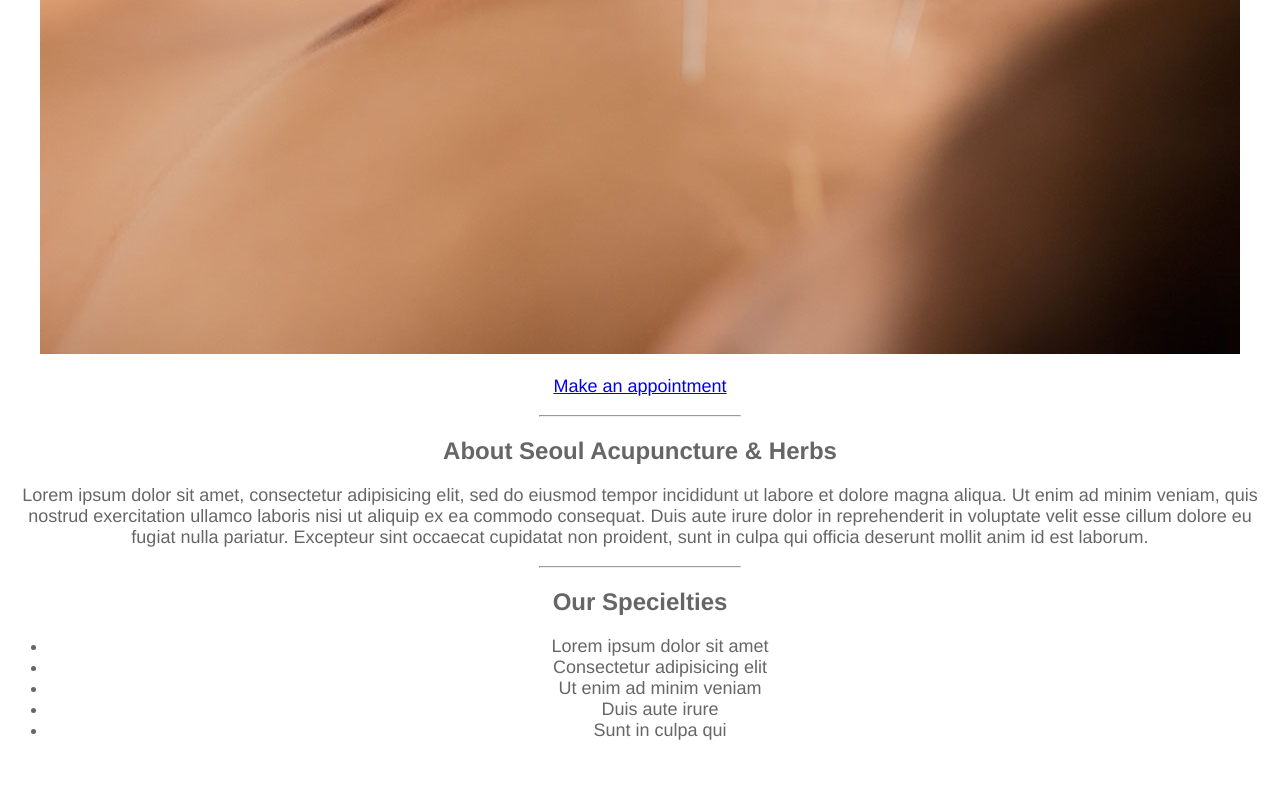
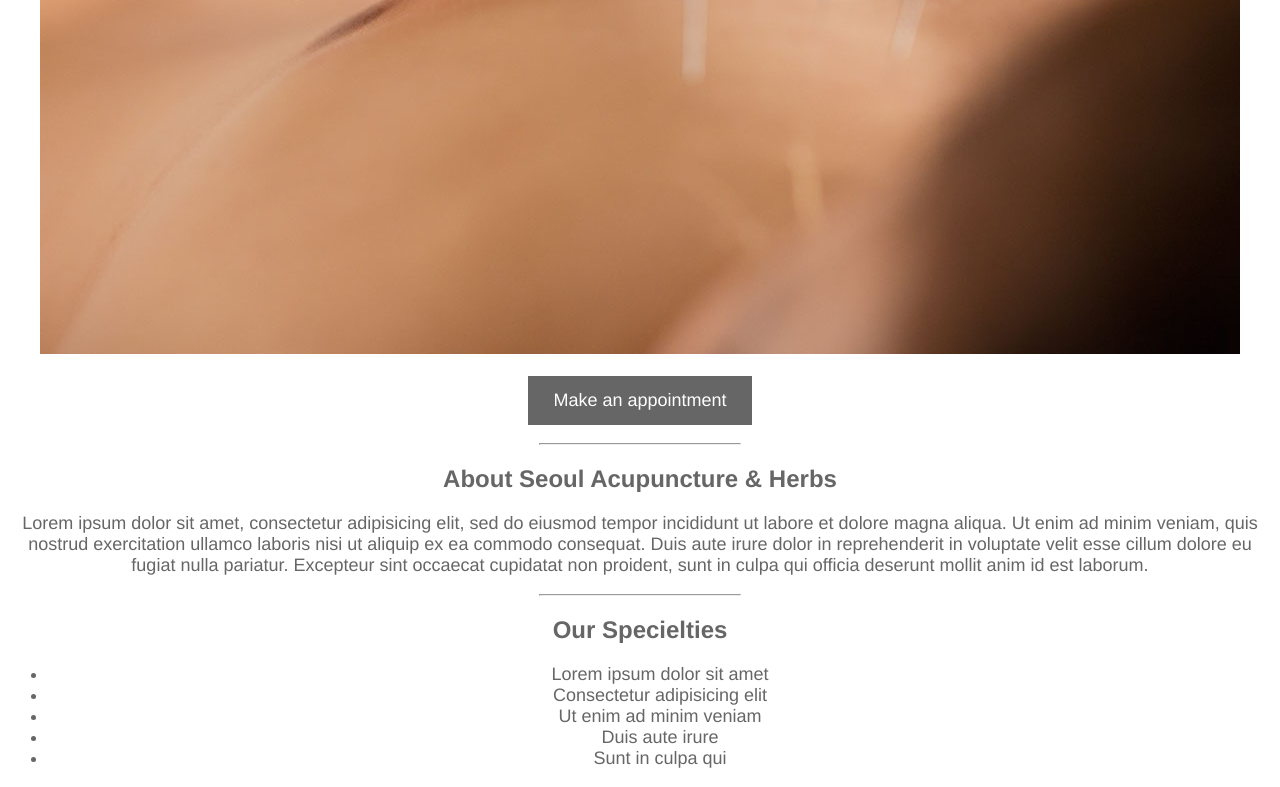
Before and after one commit to hhan01/hhan01.github.io, a plain HTML site: page unit_3/index.html in a window 1280 px wide. Shown: the part 681-1468 px from the top of the page. Before the commit the page ends 1440 px from the top, so only its background shows below. Drawn offline with Linux system fonts and the light colour scheme.

Commit message:
Update style.css

```diff
--- a/unit_3/css/style.css
+++ b/unit_3/css/style.css
@@ -13,9 +13,15 @@ hr {width: 200px;}
 h2 {
 	font size: 24px;
 }
-p{
+p, ul{
 font-size: 18px;
 }
-ul{
-	font-size: 18px;
+
+a:link, a:visited {
+  background-color: #666666;
+  color: white;
+  padding: 14px 25px;
+  text-align: center;
+  text-decoration: none;
+  display: inline-block;
 }
```
